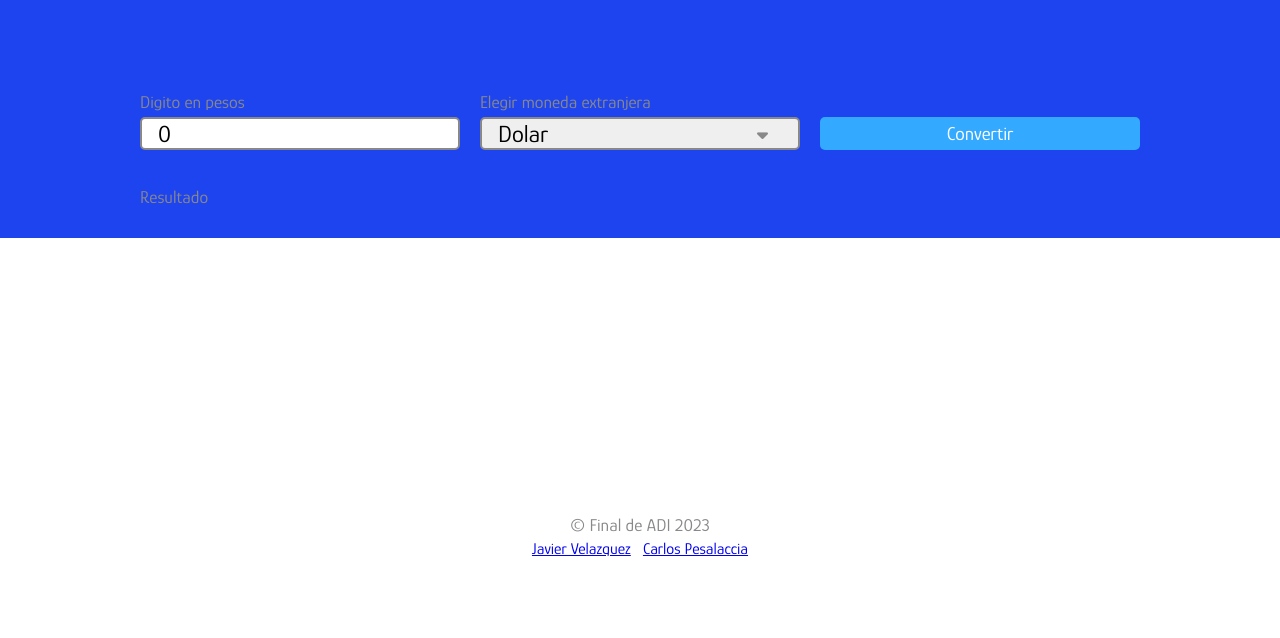
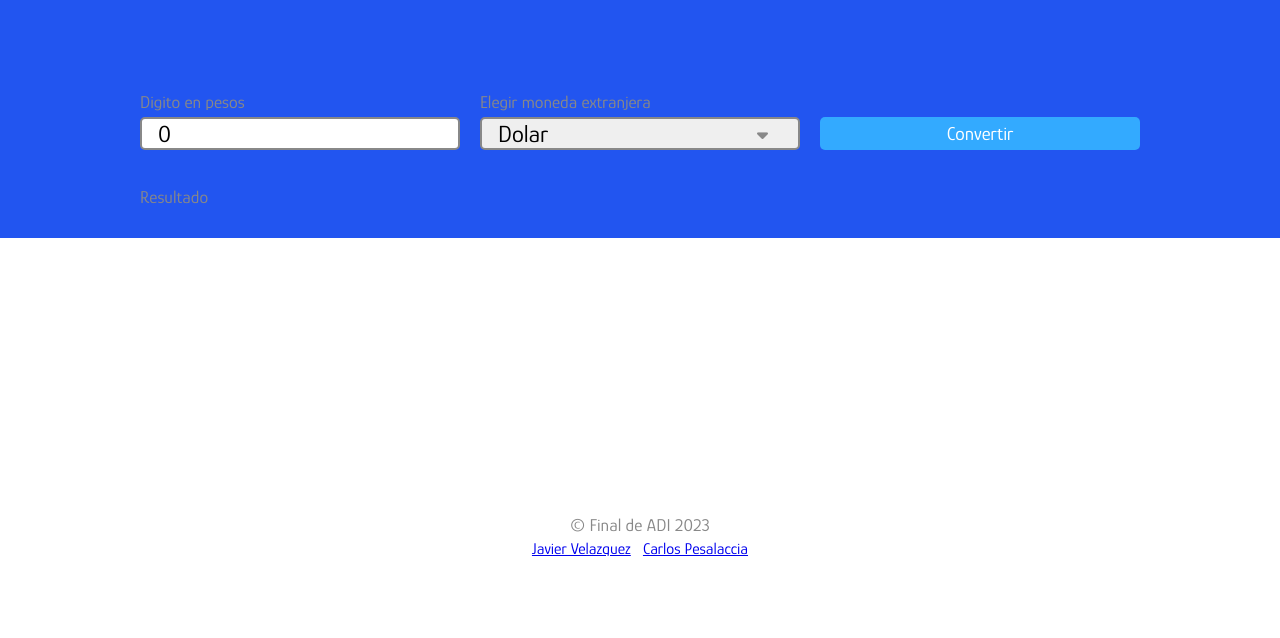
Before and after one commit to CarlosPesalaccia/CarlosPesalaccia.github.io, a plain HTML site: page index.html in a window 1280 px wide. Shown: the part 162-800 px from the top of the page. Drawn offline with Linux system fonts and the light colour scheme.

Commit message:
Update style.css

```diff
--- a/style.css
+++ b/style.css
@@ -28,7 +28,7 @@ body::before {
     left: 0;
     width: 100%;
     height: 50%;
-    background-color: #1e44f0;
+    background-color: #2255F0;
     background-size: cover;
     z-index: -1;
 }
```
